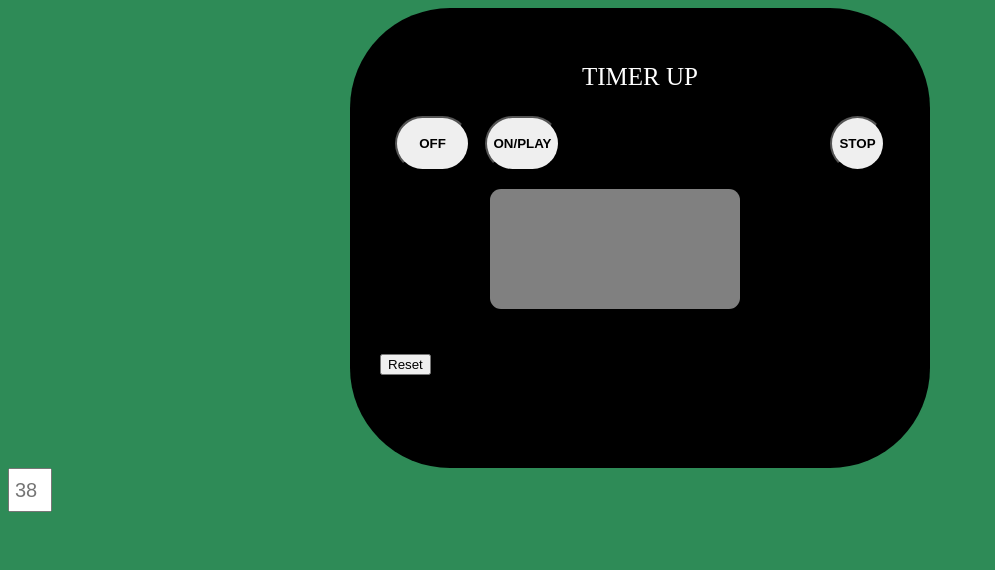
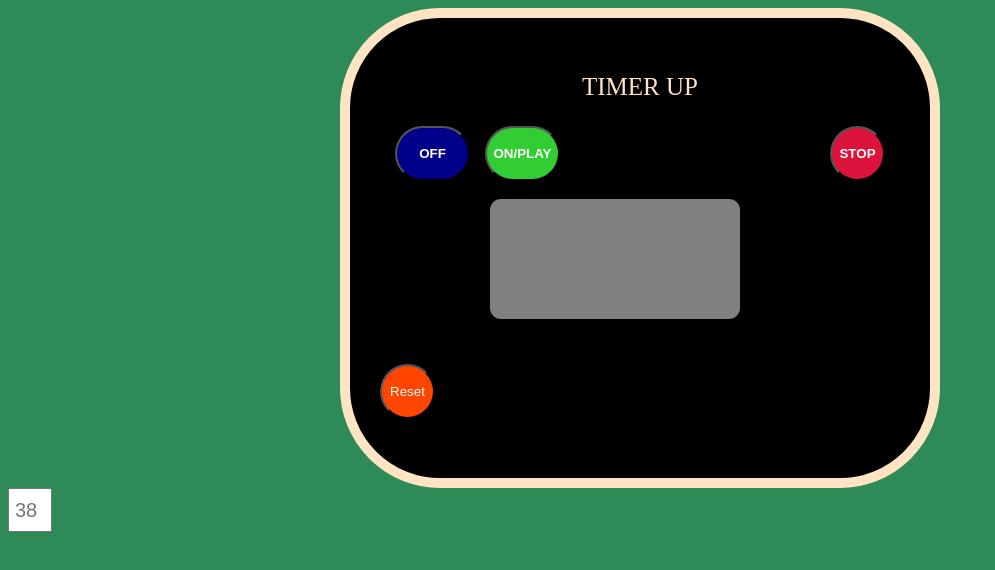
Before and after one commit to lmacuna/cronometro-GUAYERD, a plain HTML site: page index.html in a window 1280 px wide. Shown: the whole page, without its empty margins (0-995 px from the left). Drawn offline with Linux system fonts and the light colour scheme.

Commit message:
Modification 3

```diff
--- a/index.html
+++ b/index.html
@@ -17,7 +17,7 @@
 
 
 
-   <button class="on" type="button"onclick="apagar()">OFF</button>
+   <button class="on apagar" type="button"onclick="apagar()">OFF</button>
    <button class="off"type="button"onclick="off()">STOP</button>
    <button class="on"type="button" onclick="on()">ON/PLAY</button>
    <br>
--- a/style.css
+++ b/style.css
@@ -8,6 +8,7 @@ body{
     margin: auto;
     padding: 30px !important;
     border-radius: 100px;
+  border: 10px solid bisque;
 
 
 }
@@ -44,7 +45,7 @@ body{
 
 
 .titulo{
-    color: white;
+    color: bisque;
     text-align: center;
     font-size: 25px;
 }
@@ -57,6 +58,8 @@ body{
     margin-bottom: 15px;
     text-align: center;
     font-weight: bold;
+    background: limegreen;
+    color: white;
 }
 .off{
     width: 55px;
@@ -67,6 +70,8 @@ body{
     text-align: center;
     font-weight: bold;
     margin-right: 15px;
+    background: crimson;
+    color: white;
 }
 .inicio{
     width: 100px;
@@ -88,3 +93,13 @@ body{
     float: right !important;
     text-align: center;
 }
+.restablecer{
+    width: 55px;
+    height: 55px;
+    background: orangered;
+    color: white;
+    border-radius: 60px;
+}
+.apagar{
+    background: darkblue !important;
+}
```
